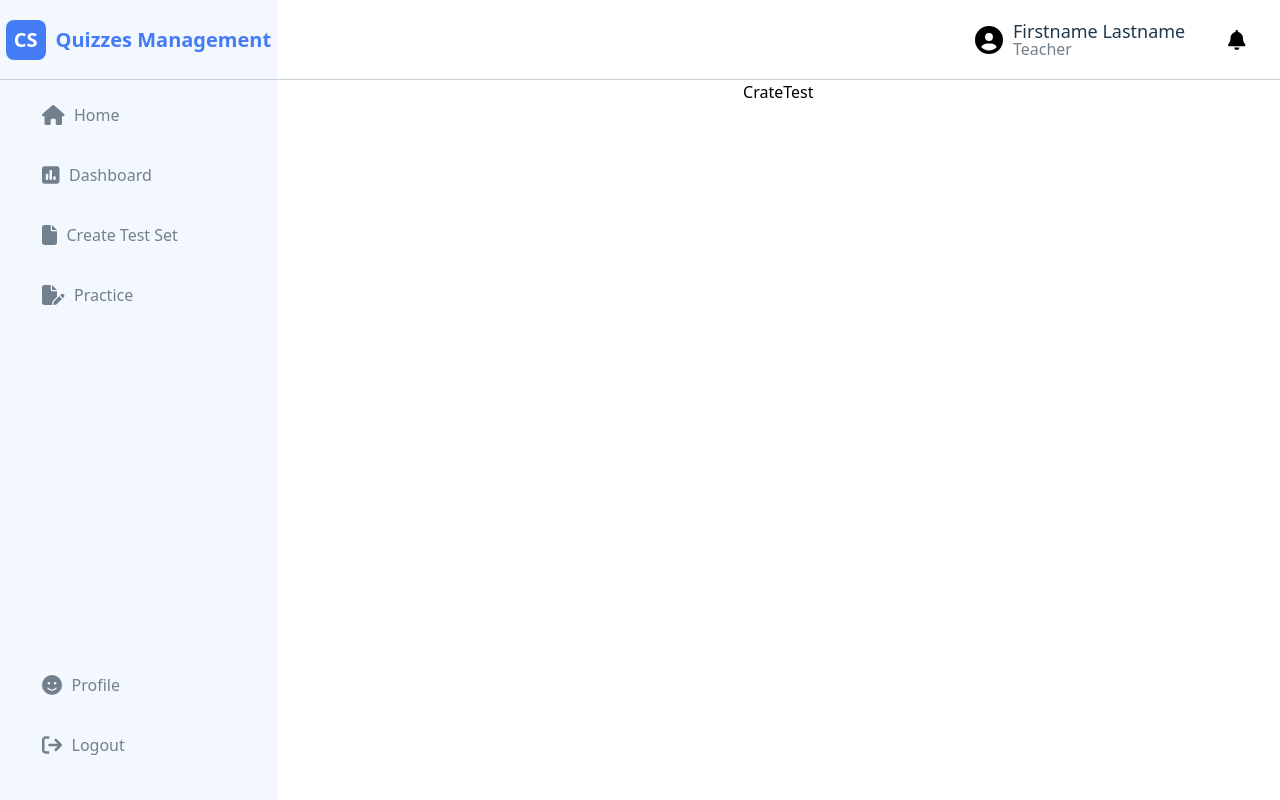
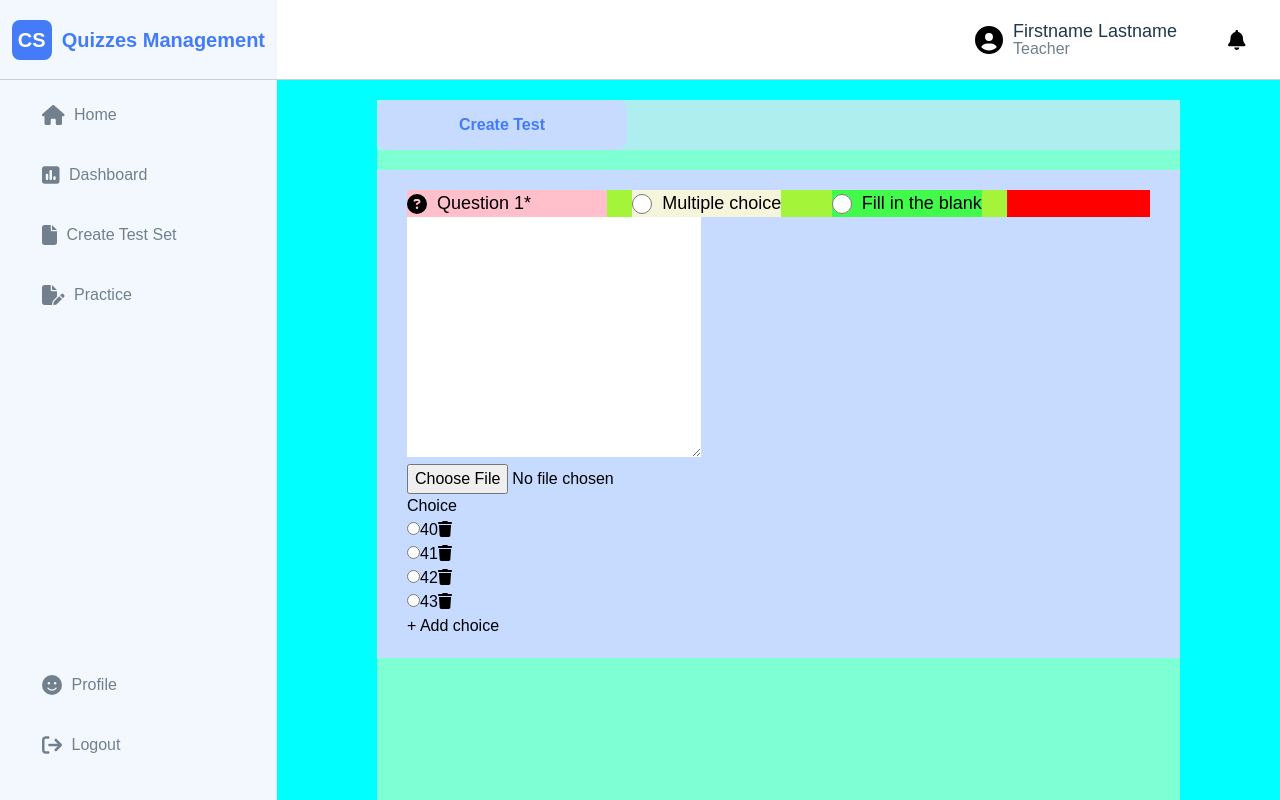
Before and after one commit to Putthakun/QuizzesManagementReact, a React (Vite) app in the folder QuizzesManagementFrontend/: page /create_test_teacher in a window 1280 px wide. Built offline with nearby package versions, Linux system fonts and the light colour scheme.

Commit message:
Create useState for Multi or Fill

```diff
--- a/QuizzesManagementFrontend/src/pages/teacher/Create_test_teacher.jsx
+++ b/QuizzesManagementFrontend/src/pages/teacher/Create_test_teacher.jsx
@@ -1,7 +1,19 @@
 import Navbar_top_teacher from "../../components/teacher/Navbar_top_teacher"
 import Navbar_teacher from "../../components/teacher/Navbar_teacher"
+import "../../styles/teacher/create_test_teacher.css"
+import { FontAwesomeIcon } from '@fortawesome/react-fontawesome'
+import { faCircleQuestion, faTrash
+} from '@fortawesome/free-solid-svg-icons'
+import { useEffect, useState } from "react"
 
 function Create_test_teacher() {
+
+    const [multiorfill, setMultiorfill] = useState('');
+
+    useEffect(() => {
+        console.log(multiorfill);
+    }, [multiorfill])
+
     return (
         <div>
             <div className="main_home">
@@ -11,8 +23,73 @@ function Create_test_teacher() {
                         <Navbar_top_teacher/>
                     </div>
 
-                    <div className="main_right_subject_teacher">
-                        CrateTest
+                    <div className="main_right_test_teacher">
+                        <div className="main_right_test_teacher_container">
+                            <div className="main_right_test_teacher_top">
+                                <button className="btn_create_test">
+                                    Create Test
+                                </button>
+                            </div>
+                            <div className="main_right_test_teacher_box">
+                                <div className="main_right_test_teacher_box_top">
+                                    <div className="main_right_test_teacher_box_top_left">
+                                        <FontAwesomeIcon icon={faCircleQuestion} className="icon_question" />
+                                        <p>Question 1*</p>
+                                    </div>
+                                    <div className="main_right_test_teacher_box_top_right">
+                                        <div className="main_right_test_teacher_box_top_right_multi">
+                                            <input type="radio" value="multi" name="multiorfill" onChange={ (e) => setMultiorfill(e.target.value)}/>
+                                            <label htmlFor="multi">Multiple choice</label>
+                                        </div>
+                                        <div className="main_right_test_teacher_box_top_right_fill">
+                                            <input type="radio" value="fill" name="multiorfill" onChange={ (e) => setMultiorfill(e.target.value)}/>
+                                            <label htmlFor="fill">Fill in the blank</label>
+                                        </div>
+                                    </div>
+                                </div>
+                                <div className="main_right_test_teacher_box_question">
+                                    <div className="main_right_test_teacher_box_question_left">
+                                        <textarea name="" id="" cols="30" rows="10"></textarea>
+                                    </div>
+                                    <div className="main_right_test_teacher_box_question_right">
+                                        <input type="file" id="myFile" name="filename" />
+                                    </div>
+                                </div>
+                                <div className="main_right_test_teacher_box_choice_head">
+                                    <p>Choice</p>
+                                </div>
+                                <form action="#" method="post" className="main_right_test_teacher_box_choice_main">
+                                    <div className="main_right_test_teacher_box_choice_main_choice">
+                                        <input type="radio" />
+                                        <label htmlFor="">40</label>
+                                        <FontAwesomeIcon icon={faTrash} />
+                                    </div>
+
+                                    <div className="main_right_test_teacher_box_choice_main_choice">
+                                        <input type="radio" />
+                                        <label htmlFor="">41</label>
+                                        <FontAwesomeIcon icon={faTrash} />
+                                    </div>
+
+                                    <div className="main_right_test_teacher_box_choice_main_choice">
+                                        <input type="radio" />
+                                        <label htmlFor="">42</label>
+                                        <FontAwesomeIcon icon={faTrash} />
+                                    </div>
+
+                                    <div className="main_right_test_teacher_box_choice_main_choice">
+                                        <input type="radio" />
+                                        <label htmlFor="">43</label>
+                                        <FontAwesomeIcon icon={faTrash} />
+                                    </div>
+                                </form>
+                                <div className="main_right_test_teacher_box_choice_add_choice">
+                                    <button>
+                                        <p>+ Add choice</p>
+                                    </button>
+                                </div>
+                            </div>
+                        </div>
                     </div>
                 </div>
             </div>
--- a/QuizzesManagementFrontend/src/styles/common/register.css
+++ b/QuizzesManagementFrontend/src/styles/common/register.css
@@ -2,6 +2,7 @@ body {
     background-color: #ffffff;
     height: 100vh; /* ใช้ให้ body ครอบคลุมทั้งหน้าจอ */
     margin: 0; /* ลบ margin ที่มาตรฐานเพื่อให้แน่ใจว่าเต็มจอ */
+    font-family: Arial, Helvetica, sans-serif;
 }
 .register_login{
     background-color: #E6F1FF;
--- /dev/null
+++ b/QuizzesManagementFrontend/src/styles/teacher/create_test_teacher.css
@@ -0,0 +1,76 @@
+.main_right_test_teacher{
+    height: 100%;
+    background-color: aqua;
+    display: flex;
+    justify-content: center;
+    overflow: auto;
+}
+.main_right_test_teacher_container{
+    margin-top: 20px;
+    background-color:aquamarine;
+    width: 80%;
+}
+.main_right_test_teacher_top{
+    background-color: paleturquoise;
+    margin-bottom: 20px;
+}
+.btn_create_test{
+    width: 250px;
+    height: 50px;
+    background-color: #C6DBFF;
+    border-radius: 10px;
+    color: #447BF7;
+    font-weight: bold;
+}
+.main_right_test_teacher_box{
+    /* border: 1px solid #F3F8FF; */
+    background-color: #C6DBFF;
+    padding: 20px 30px;
+}
+.main_right_test_teacher_box_top{
+    background-color: red;
+    display: flex;
+}
+.main_right_test_teacher_box_top_left{
+    display: flex;
+    justify-content: flex-start;
+    align-items: center;
+    font-size: 18px;
+    background-color: pink;
+    width: 200px;
+}
+.main_right_test_teacher_box_top_left .icon_question{
+    margin-right: 10px;
+    font-size: 20px;
+}
+.main_right_test_teacher_box_top_right{
+    width: 400px;
+    display: flex;
+    justify-content: space-around;
+    font-size: 18px;
+    background-color: rgb(164, 245, 58);
+}
+.main_right_test_teacher_box_top_right_multi{
+    background-color: beige;
+    display: flex;
+    justify-content: center;
+    align-items: center;
+}
+.main_right_test_teacher_box_top_right_multi input{
+    margin-right: 10px;
+    font-size: 20px;
+    width: 20px;
+    height: 20px;
+}
+.main_right_test_teacher_box_top_right_fill{
+    background-color: rgba(33, 252, 80, 0.74);
+    display: flex;
+    justify-content: center;
+    align-items: center;
+}
+.main_right_test_teacher_box_top_right_fill input{
+    margin-right: 10px;
+    font-size: 20px;
+    width: 20px;
+    height: 20px;
+}
```
